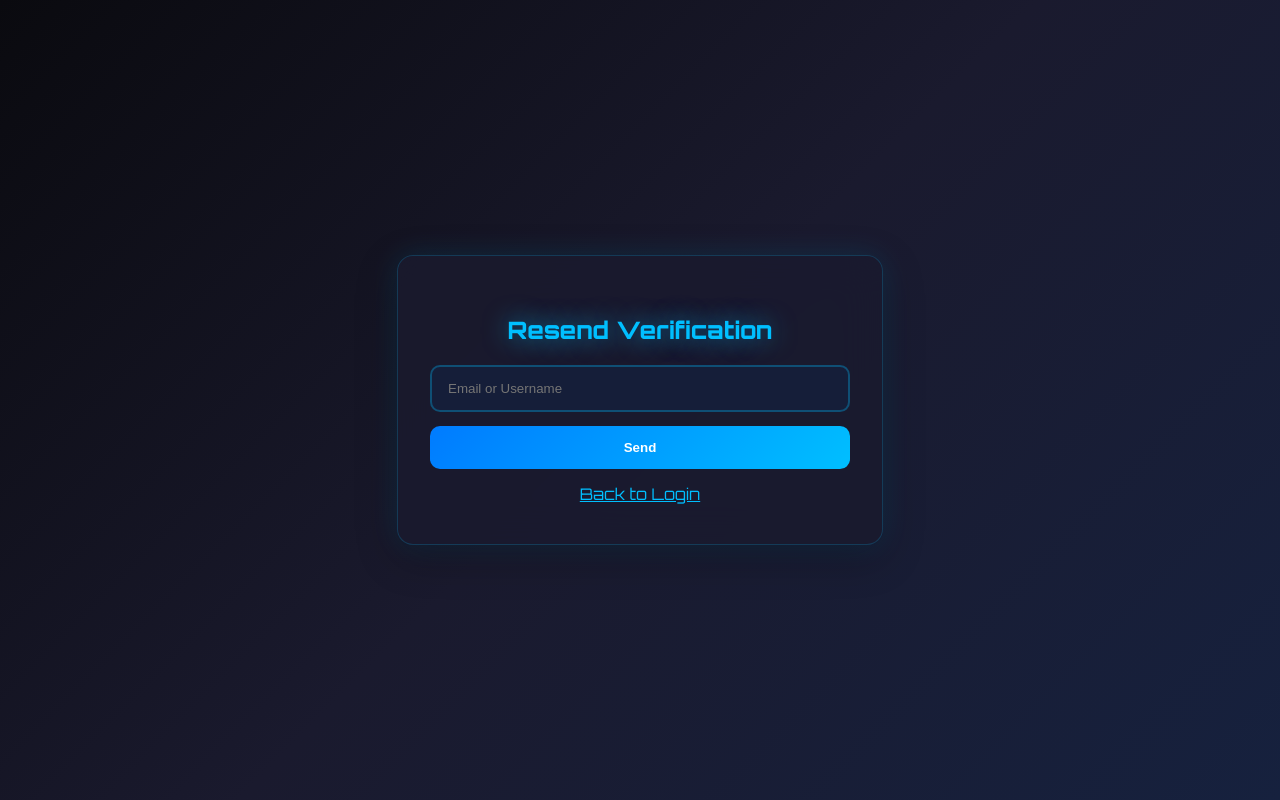
After one commit to 27willir/Super-BotV2, a Flask app: page /resend-verification in a window 1280 px wide. The commit adds this page. Run offline with Flask 3, Linux system fonts and the light colour scheme; some libraries are stand-ins or nearby versions.

Commit message:
Implement email verification and SMTP configuration
Co-authored-by: 27willir <27willir@gmail.com>

```diff
--- a/app.py
+++ b/app.py
@@ -13,12 +13,15 @@ from db import (
     get_user_by_username, create_user_db, init_db, get_all_users,
     get_keyword_trends, get_price_analytics, get_source_comparison,
     get_keyword_analysis, get_hourly_activity, get_price_distribution,
-    get_market_insights, update_keyword_trends
+    get_market_insights, update_keyword_trends,
+    get_user_by_email, set_verification_token, get_user_by_token, mark_user_verified
 )
 from security import SecurityConfig
 from error_handling import ErrorHandler, log_errors, safe_execute, DatabaseError
 from error_recovery import start_error_recovery, stop_error_recovery, handle_error, get_system_status
 from utils import logger
+from email_utils import send_email, build_verification_email
+import secrets
 import json
 import os
 from dotenv import load_dotenv
@@ -193,6 +196,12 @@ def login():
             user_data = ErrorHandler.handle_database_error(get_user_by_username, username)
             if user_data:
                 if SecurityConfig.verify_password(user_data[2], password):  # password is at index 2
+                    # Check email verification status (index 3)
+                    if not user_data[3]:
+                        logger.warning(f"Unverified email login attempt: {username}")
+                        flash("Please verify your email before logging in.", "error")
+                        flash("You can resend the verification email below.", "info")
+                        return render_template("login.html")
                     user = User(username, user_data[2])
                     login_user(user, remember=True)
                     session.permanent = True
@@ -429,12 +438,78 @@ def register():
 
         success, msg = create_user(username, password, email)
         if success:
-            flash("Registration successful! Please log in.", "success")
+            # Generate verification token and send email
+            try:
+                token = secrets.token_urlsafe(32)
+                ErrorHandler.handle_database_error(set_verification_token, username, token)
+                verify_url = url_for("verify_email", token=token, _external=True)
+                subject, html = build_verification_email("Super Bot", email, verify_url)
+                sent = send_email(subject, email, html, text_body=None)
+                if sent:
+                    flash("Registration successful! Check your email to verify your account.", "success")
+                else:
+                    flash("Registration successful! We could not send the verification email. Use 'Resend verification' on the login page.", "error")
+            except Exception as e:
+                logger.error(f"Failed to send verification email: {e}")
+                flash("Registration successful! But sending the verification email failed. Please try resending.", "error")
             return redirect(url_for("login"))
         else:
             flash(msg, "error")
 
     return render_template("register.html")
+
+@app.route("/verify", methods=["GET"])
+@log_errors()
+def verify_email():
+    token = request.args.get("token", "")
+    if not token:
+        flash("Invalid verification link.", "error")
+        return redirect(url_for("login"))
+    try:
+        user_data = ErrorHandler.handle_database_error(get_user_by_token, token)
+        if not user_data:
+            flash("Invalid or expired verification link.", "error")
+            return redirect(url_for("login"))
+        username = user_data[0]
+        ErrorHandler.handle_database_error(mark_user_verified, username)
+        flash("Email verified! You can now log in.", "success")
+        return redirect(url_for("login"))
+    except Exception as e:
+        logger.error(f"Error verifying email: {e}")
+        flash("An error occurred during verification.", "error")
+        return redirect(url_for("login"))
+
+@app.route("/resend-verification", methods=["GET", "POST"])
+@log_errors()
+def resend_verification():
+    if request.method == "GET":
+        return render_template("resend_verification.html")
+    # POST
+    email_or_username = SecurityConfig.sanitize_input(request.form.get("email", "").strip())
+    try:
+        user_data = None
+        if "@" in email_or_username:
+            user_data = ErrorHandler.handle_database_error(get_user_by_email, email_or_username)
+        else:
+            user_data = ErrorHandler.handle_database_error(get_user_by_username, email_or_username)
+
+        # Always respond the same to avoid user enumeration
+        if user_data and not user_data[3]:
+            # Not verified yet
+            username = user_data[0]
+            email = user_data[1]
+            token = secrets.token_urlsafe(32)
+            ErrorHandler.handle_database_error(set_verification_token, username, token)
+            verify_url = url_for("verify_email", token=token, _external=True)
+            subject, html = build_verification_email("Super Bot", email, verify_url)
+            send_email(subject, email, html, text_body=None)
+
+        flash("If the account exists and isn't verified, a new verification email has been sent.", "success")
+        return redirect(url_for("login"))
+    except Exception as e:
+        logger.error(f"Error resending verification: {e}")
+        flash("Failed to resend verification email.", "error")
+        return redirect(url_for("login"))
 
 @app.route("/analytics")
 @login_required
--- a/db.py
+++ b/db.py
@@ -43,10 +43,22 @@ def init_db():
                 username TEXT UNIQUE,
                 email TEXT,
                 password TEXT,
-                verified BOOLEAN DEFAULT 1,
+                verified BOOLEAN DEFAULT 0,
+                verification_token TEXT,
+                verification_sent_at DATETIME,
                 created_at DATETIME DEFAULT CURRENT_TIMESTAMP
             )
         """)
+
+        # Ensure new columns exist for legacy databases
+        c.execute("PRAGMA table_info(users)")
+        existing_cols = {row[1] for row in c.fetchall()}
+        if 'verified' not in existing_cols:
+            c.execute("ALTER TABLE users ADD COLUMN verified BOOLEAN DEFAULT 0")
+        if 'verification_token' not in existing_cols:
+            c.execute("ALTER TABLE users ADD COLUMN verification_token TEXT")
+        if 'verification_sent_at' not in existing_cols:
+            c.execute("ALTER TABLE users ADD COLUMN verification_sent_at DATETIME")
 
         # Analytics tables for market insights
         c.execute("""
@@ -140,7 +152,7 @@ def get_user_by_username(username):
     """Get user by username"""
     conn = sqlite3.connect(DB_FILE)
     c = conn.cursor()
-    c.execute("SELECT username, email, password, verified FROM users WHERE username = ?", (username,))
+    c.execute("SELECT username, email, password, verified, verification_token FROM users WHERE username = ?", (username,))
     user = c.fetchone()
     conn.close()
     return user
@@ -150,7 +162,7 @@ def create_user_db(username, email, password_hash):
     conn = sqlite3.connect(DB_FILE)
     c = conn.cursor()
     try:
-        c.execute("INSERT INTO users (username, email, password) VALUES (?, ?, ?)",
+        c.execute("INSERT INTO users (username, email, password, verified) VALUES (?, ?, ?, 0)",
                  (username, email, password_hash))
         conn.commit()
         return True
@@ -163,10 +175,47 @@ def get_all_users():
     """Get all users from database"""
     conn = sqlite3.connect(DB_FILE)
     c = conn.cursor()
-    c.execute("SELECT username, email, password, verified FROM users")
+    c.execute("SELECT username, email, password, verified, verification_token FROM users")
     users = c.fetchall()
     conn.close()
     return users
+
+def get_user_by_email(email):
+    """Get user by email"""
+    conn = sqlite3.connect(DB_FILE)
+    c = conn.cursor()
+    c.execute("SELECT username, email, password, verified, verification_token FROM users WHERE email = ?", (email,))
+    user = c.fetchone()
+    conn.close()
+    return user
+
+def set_verification_token(username, token):
+    """Set verification token and timestamp for a user"""
+    conn = sqlite3.connect(DB_FILE)
+    c = conn.cursor()
+    c.execute(
+        "UPDATE users SET verification_token = ?, verification_sent_at = datetime('now') WHERE username = ?",
+        (token, username)
+    )
+    conn.commit()
+    conn.close()
+
+def get_user_by_token(token):
+    """Get user record by verification token"""
+    conn = sqlite3.connect(DB_FILE)
+    c = conn.cursor()
+    c.execute("SELECT username, email, password, verified, verification_token FROM users WHERE verification_token = ?", (token,))
+    user = c.fetchone()
+    conn.close()
+    return user
+
+def mark_user_verified(username):
+    """Mark the user as verified and clear token"""
+    conn = sqlite3.connect(DB_FILE)
+    c = conn.cursor()
+    c.execute("UPDATE users SET verified = 1, verification_token = NULL, verification_sent_at = NULL WHERE username = ?", (username,))
+    conn.commit()
+    conn.close()
 
 def save_listing(title, price, link, image_url=None, source=None):
     conn = sqlite3.connect(DB_FILE)
--- a/templates/login.html
+++ b/templates/login.html
@@ -227,7 +227,7 @@
             <button type="submit">Login</button>
         </form>
         <div class="login-footer">
-             <a href="/register">Create Account</a>
+             <a href="/register">Create Account</a> | <a href="/resend-verification">Resend verification</a>
         </div>
     </div>
 </body>
--- /dev/null
+++ b/templates/resend_verification.html
@@ -0,0 +1,52 @@
+<!DOCTYPE html>
+<html>
+<head>
+    <title>Resend Verification - Super Bot</title>
+    <link rel="preconnect" href="https://fonts.googleapis.com">
+    <link rel="preconnect" href="https://fonts.gstatic.com" crossorigin>
+    <link href="https://fonts.googleapis.com/css2?family=Orbitron:wght@400;500;600;700;800;900&family=Exo+2:wght@300;400;500;600;700;800&family=Rajdhani:wght@300;400;500;600;700&family=Roboto+Mono:wght@300;400;500;600;700&display=swap" rel="stylesheet">
+    <style>
+        body {
+            font-family: "Orbitron", "Exo 2", "Rajdhani", "Roboto Mono", "Courier New", monospace;
+            background: linear-gradient(135deg, #0a0a0f 0%, #1a1a2e 50%, #16213e 100%);
+            background-attachment: fixed;
+            color: #ffffff;
+            display: flex;
+            justify-content: center;
+            align-items: center;
+            height: 100vh;
+            margin: 0;
+            position: relative;
+        }
+        .login-box { background: rgba(26, 26, 46, 0.85); backdrop-filter: blur(20px); padding: 40px 32px; border-radius: 16px; box-shadow: 0 12px 40px rgba(0, 0, 0, 0.3), 0 0 30px rgba(0, 191, 255, 0.15); border: 1px solid rgba(0, 191, 255, 0.2); width: 420px; }
+        h2 { text-align: center; margin-bottom: 20px; color: #00bfff; font-size: 24px; font-weight: 800; text-shadow: 0 0 25px rgba(0, 191, 255, 0.6); }
+        input { display: block; margin: 14px 0; padding: 14px 16px; width: 100%; border-radius: 10px; border: 2px solid rgba(0, 191, 255, 0.3); background: rgba(22, 33, 62, 0.8); color: #ffffff; box-sizing: border-box; }
+        button { padding: 14px; width: 100%; background: linear-gradient(135deg, #007bff 0%, #00bfff 100%); color: #ffffff; border: none; border-radius: 10px; font-weight: 700; cursor: pointer; }
+        .flash-message { padding: 12px 15px; margin: 15px 0; border-radius: 8px; text-align: center; font-weight: 600; backdrop-filter: blur(10px); border: 1px solid; }
+        .flash-success { background: rgba(0, 255, 136, 0.9); color: white; border-color: rgba(0, 255, 136, 0.5); }
+        .flash-error { background: rgba(255, 71, 87, 0.9); color: white; border-color: rgba(255, 71, 87, 0.5); }
+        .login-footer { text-align: center; margin-top: 15px; }
+        .login-footer a { color: #00bfff; }
+    </style>
+    </head>
+<body>
+    <div class="login-box">
+        <h2>Resend Verification</h2>
+        {% with messages = get_flashed_messages(with_categories=true) %}
+            {% if messages %}
+                {% for category, message in messages %}
+                    <div class="flash-message flash-{{ category }}">{{ message }}</div>
+                {% endfor %}
+            {% endif %}
+        {% endwith %}
+        <form method="POST">
+            <input type="hidden" name="csrf_token" value="{{ csrf_token() }}"/>
+            <input type="text" name="email" placeholder="Email or Username" required>
+            <button type="submit">Send</button>
+        </form>
+        <div class="login-footer">
+            <a href="/login">Back to Login</a>
+        </div>
+    </div>
+</body>
+</html>
```
Also changed, not shown: email_utils.py (added, +58 -0 lines), README.md.
